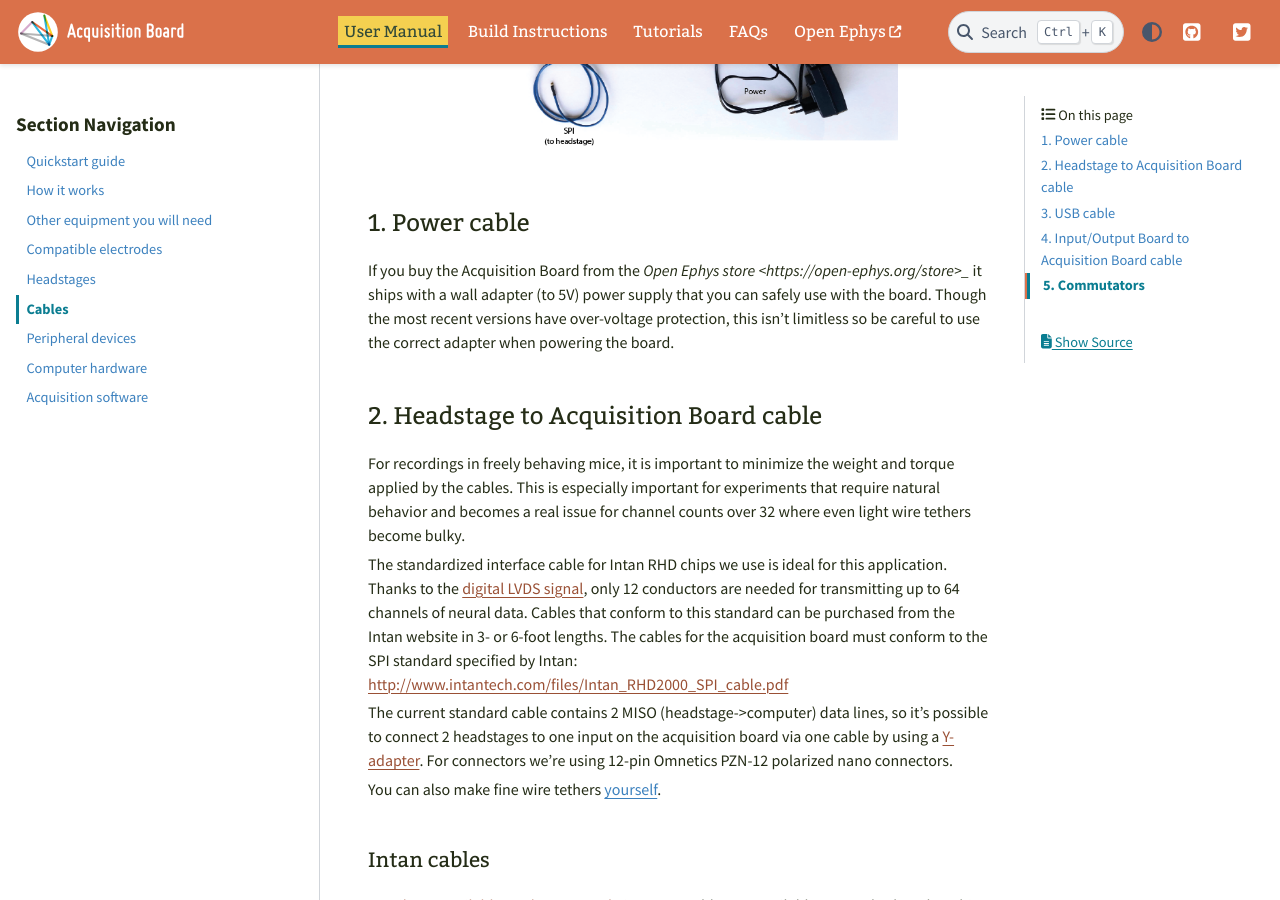
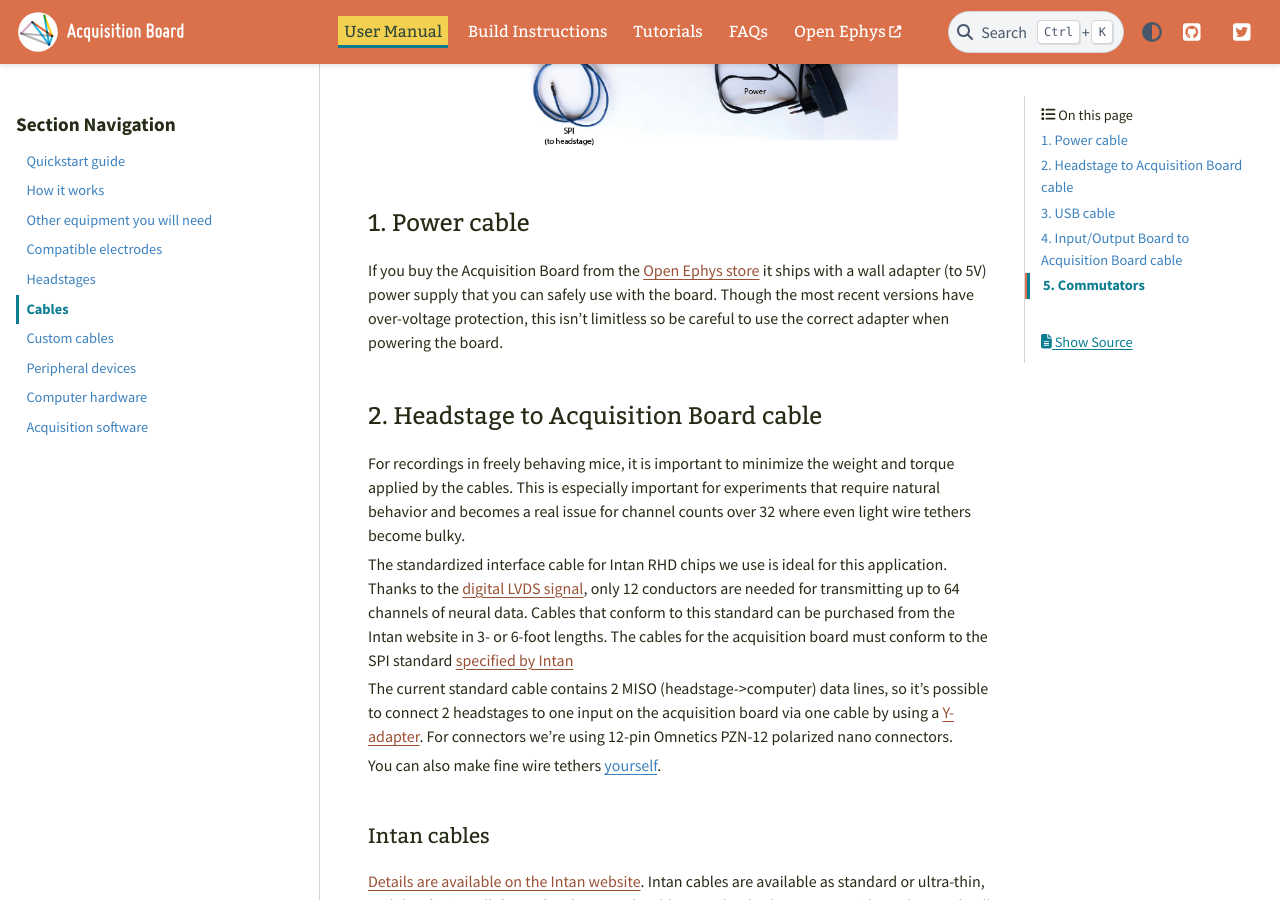
Before and after one commit to open-ephys/acq-board-docs, a Sphinx documentation site: the page built from source/User-Manual/Cables.rst, in a window 1280 px wide and 900 px high, scrolled down 656 px. Built offline with Sphinx 7.4.7 and the PyData theme 0.15.4, drawn with Linux system fonts in a browser that asks for light colours; some of the changed text lies outside the part shown.

Commit message:
fix link typos

```diff
--- a/source/User-Manual/Cables.rst
+++ b/source/User-Manual/Cables.rst
@@ -27,7 +27,7 @@
 
 1. Power cable
 ###################################
-If you buy the Acquisition Board from the `Open Ephys store <https://open-ephys.org/store>_` it ships with a wall adapter (to 5V) power supply that you can safely use with the board. Though the most recent versions have over-voltage protection, this isn't limitless so be careful to use the correct adapter when powering the board.
+If you buy the Acquisition Board from the `Open Ephys store <https://open-ephys.org/store>`_ it ships with a wall adapter (to 5V) power supply that you can safely use with the board. Though the most recent versions have over-voltage protection, this isn't limitless so be careful to use the correct adapter when powering the board.
 
 .. _2headstage:
 
@@ -35,7 +35,7 @@
 ######################################################################
 For recordings in freely behaving mice, it is important to minimize the weight and torque applied by the cables. This is especially important for experiments that require natural behavior and becomes a real issue for channel counts over 32 where even light wire tethers become bulky.
 
-The standardized interface cable for Intan RHD chips we use is ideal for this application. Thanks to the `digital LVDS signal <https://en.wikipedia.org/wiki/Low-voltage_differential_signaling>`__, only 12 conductors are needed for transmitting up to 64 channels of neural data. Cables that conform to this standard can be purchased from the Intan website in 3- or 6-foot lengths. The cables for the acquisition board must conform to the SPI standard specified by Intan: http://www.intantech.com/files/Intan_RHD2000_SPI_cable.pdf
+The standardized interface cable for Intan RHD chips we use is ideal for this application. Thanks to the `digital LVDS signal <https://en.wikipedia.org/wiki/Low-voltage_differential_signaling>`__, only 12 conductors are needed for transmitting up to 64 channels of neural data. Cables that conform to this standard can be purchased from the Intan website in 3- or 6-foot lengths. The cables for the acquisition board must conform to the SPI standard `specified by Intan <http://www.intantech.com/files/Intan_RHD2000_SPI_cable.pdf>`_
 
 The current standard cable contains 2 MISO (headstage->computer) data lines, so it's possible to connect 2 headstages to one input on the acquisition board via one cable by using a `Y-adapter <https://intantech.com/RHD_SPI_cables.html?tabSelect=RHDdual&yPos=0>`_. For connectors we're using 12-pin Omnetics PZN-12 polarized nano connectors.
 
--- a/source/User-Manual/index.rst
+++ b/source/User-Manual/index.rst
@@ -21,6 +21,7 @@
     Electrodes
     Headstages
     Cables
+    Custom-cables
     Peripheral-devices
     Computer-hardware
     Acquisition-software
```
Also changed, not shown: other parts of source/User-Manual/index.rst (+1 -1 lines).
